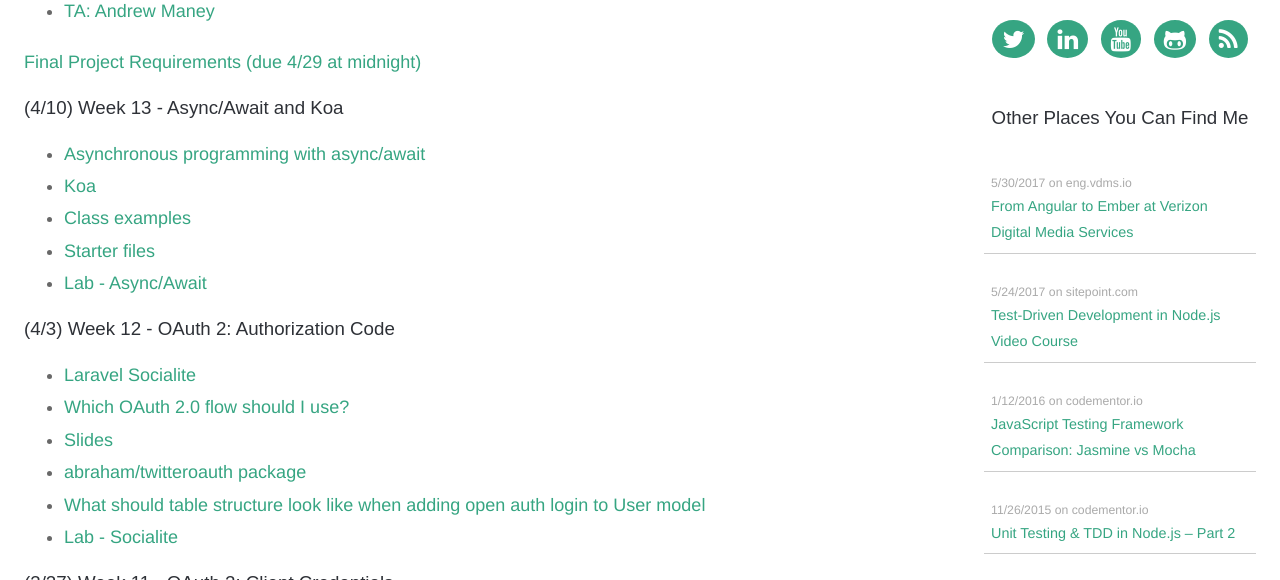
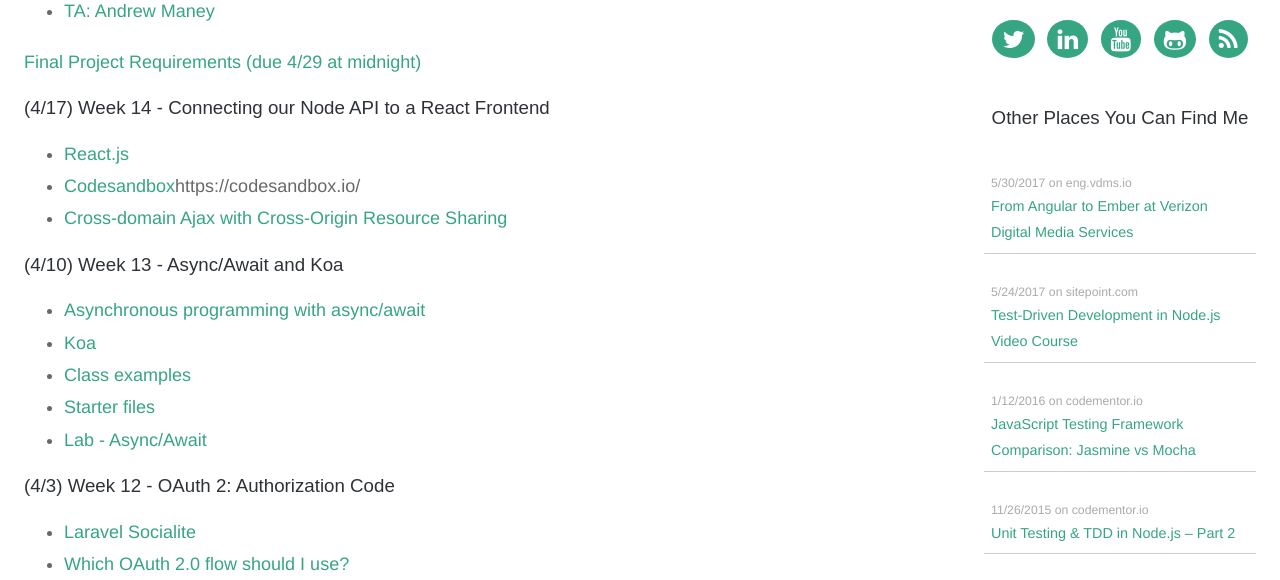
Before and after one commit to iamdtang/skaterdav85.github.io, a Jekyll site: the page built from teaching/2018/itp405.md, in a window 1280 px wide and 900 px high, cut to the strip 320-900 px from the top of the window. Built offline with Jekyll 4.4.1, drawn with Linux system fonts in a browser that asks for light colours; nearby versions of some CDN libraries.

Commit message:
Update itp405.md

```diff
--- a/teaching/2018/itp405.md
+++ b/teaching/2018/itp405.md
@@ -14,6 +14,12 @@ layout: default
 <!-- * [Cookies vs Tokens: The Definitive Guide](https://auth0.com/blog/cookies-vs-tokens-definitive-guide/)
 * https://stackoverflow.com/questions/14221722/set-cookie-on-browser-with-ajax-request-via-cors
 * https://stackoverflow.com/questions/8863571/cors-request-why-are-the-cookies-not-sent -->
+
+### (4/17) Week 14 - Connecting our Node API to a React Frontend
+
+* [React.js](https://reactjs.org/)
+* [Codesandbox]()https://codesandbox.io/
+* [Cross-domain Ajax with Cross-Origin Resource Sharing](https://www.nczonline.net/blog/2010/05/25/cross-domain-ajax-with-cross-origin-resource-sharing/)
 
 ### (4/10) Week 13 - Async/Await and Koa
 
```
